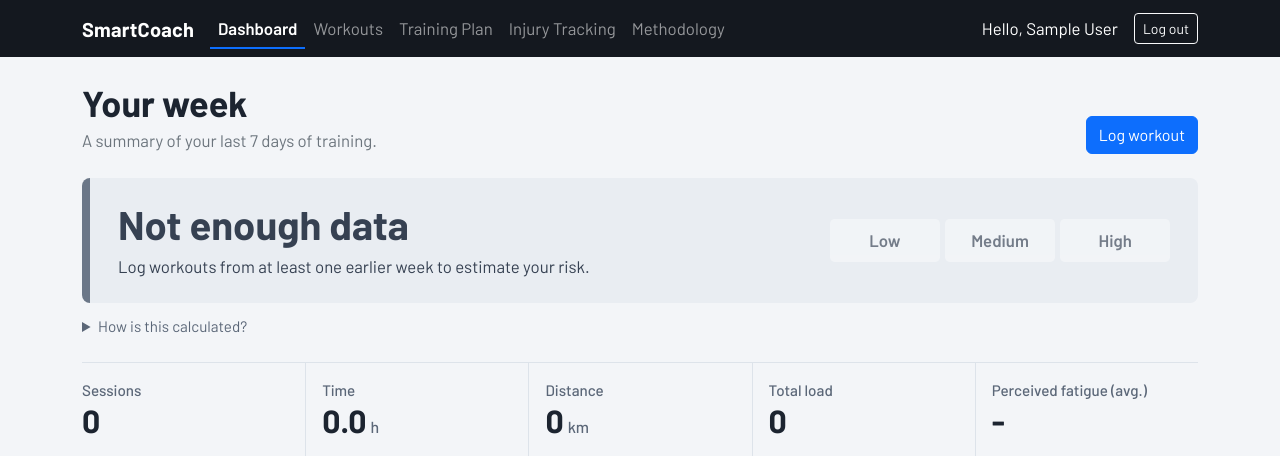
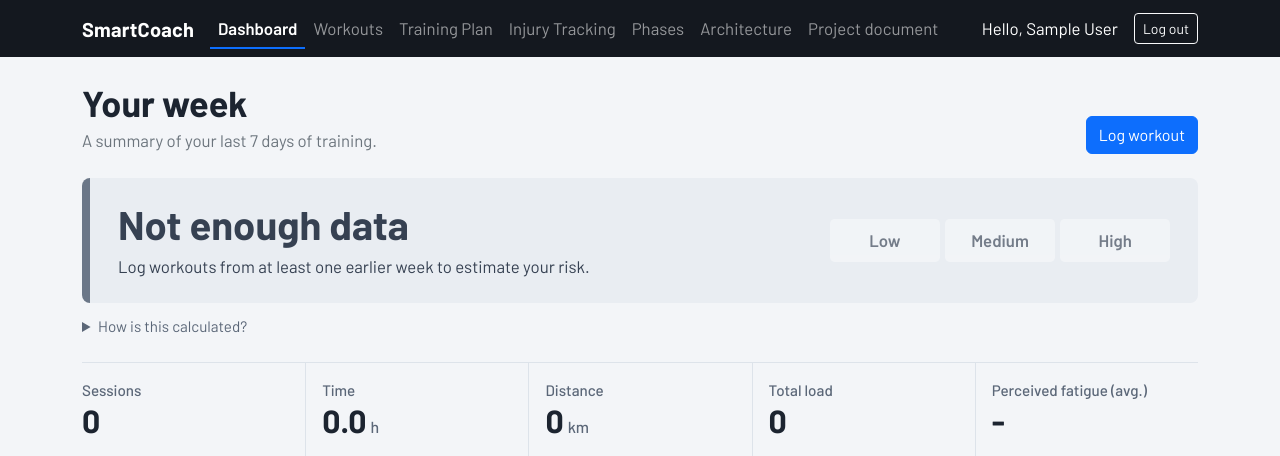
Before and after one commit to sjjrodriguez/SMARTCOACH, a Flask app: page /dashboard in a window 1280 px wide. Shown: the top 456 px of the page. Run offline with Flask 3, Linux system fonts and the light colour scheme; the visitor is signed in with stand-in values (Sample User, id 1); data that the repository does not hold is empty; some libraries are stand-ins or nearby versions.

Commit message:
Navigation: Phases, Architecture and Project document as separate pages in the top bar

```diff
--- a/smartcoach_ciclismo/app/controllers/main.py
+++ b/smartcoach_ciclismo/app/controllers/main.py
@@ -31,10 +31,22 @@ def dashboard():
                            today_plan=_today_session())
 
 
-@main_bp.route('/methodology')
-def methodology():
-    """Public page: CRISP-DM / CRISP-ML(Q) phases and the 4-layer architecture."""
-    return render_template('about/methodology.html', data=build_methodology_data())
+@main_bp.route('/phases')
+def phases():
+    """Public page 1 of 3: CRISP-DM / CRISP-ML(Q) phases."""
+    return render_template('about/phases.html', data=build_methodology_data())
+
+
+@main_bp.route('/architecture')
+def architecture():
+    """Public page 2 of 3: the 4-layer architecture."""
+    return render_template('about/architecture.html', data=build_methodology_data())
+
+
+@main_bp.route('/project-document')
+def project_document():
+    """Public page 3 of 3: models, evaluation and changes."""
+    return render_template('about/project_document.html', data=build_methodology_data())
 
 
 def _today_session():
--- a/smartcoach_ciclismo/app/templates/components/_navbar.html
+++ b/smartcoach_ciclismo/app/templates/components/_navbar.html
@@ -32,9 +32,19 @@
                        href="{{ url_for('injury.index') }}">Injury Tracking</a>
                 </li>
                 <li class="nav-item">
-                    <a class="nav-link {% if ep == 'main.methodology' %}active{% endif %}"
-                       {% if ep == 'main.methodology' %}aria-current="page"{% endif %}
-                       href="{{ url_for('main.methodology') }}">Methodology</a>
+                    <a class="nav-link {% if ep == 'main.phases' %}active{% endif %}"
+                       {% if ep == 'main.phases' %}aria-current="page"{% endif %}
+                       href="{{ url_for('main.phases') }}">Phases</a>
+                </li>
+                <li class="nav-item">
+                    <a class="nav-link {% if ep == 'main.architecture' %}active{% endif %}"
+                       {% if ep == 'main.architecture' %}aria-current="page"{% endif %}
+                       href="{{ url_for('main.architecture') }}">Architecture</a>
+                </li>
+                <li class="nav-item">
+                    <a class="nav-link {% if ep == 'main.project_document' %}active{% endif %}"
+                       {% if ep == 'main.project_document' %}aria-current="page"{% endif %}
+                       href="{{ url_for('main.project_document') }}">Project document</a>
                 </li>
             </ul>
             <div class="navbar-nav align-items-lg-center">
@@ -46,7 +56,9 @@
             {% else %}
             <div class="navbar-nav ms-auto">
                 <a class="nav-link {% if ep == 'auth.login' %}active{% endif %}" href="{{ url_for('auth.login') }}">Sign In</a>
-                <a class="nav-link {% if ep == 'main.methodology' %}active{% endif %}" href="{{ url_for('main.methodology') }}">Methodology</a>
+                <a class="nav-link {% if ep == 'main.phases' %}active{% endif %}" href="{{ url_for('main.phases') }}">Phases</a>
+                <a class="nav-link {% if ep == 'main.architecture' %}active{% endif %}" href="{{ url_for('main.architecture') }}">Architecture</a>
+                <a class="nav-link {% if ep == 'main.project_document' %}active{% endif %}" href="{{ url_for('main.project_document') }}">Project document</a>
                 <a class="nav-link {% if ep == 'auth.register' %}active{% endif %}" href="{{ url_for('auth.register') }}">Sign Up</a>
             </div>
             {% endif %}
```
Also changed, not shown: smartcoach_ciclismo/app/templates/about/architecture.html (added, +38 -0 lines), smartcoach_ciclismo/app/templates/about/phases.html (added, +34 -0 lines), smartcoach_ciclismo/app/templates/about/project_document.html (renamed from smartcoach_ciclismo/app/templates/about/methodology.html, +23 -60 lines), smartcoach_ciclismo/docs/METHODOLOGY_AND_ARCHITECTURE.md (+1 -1 lines).
